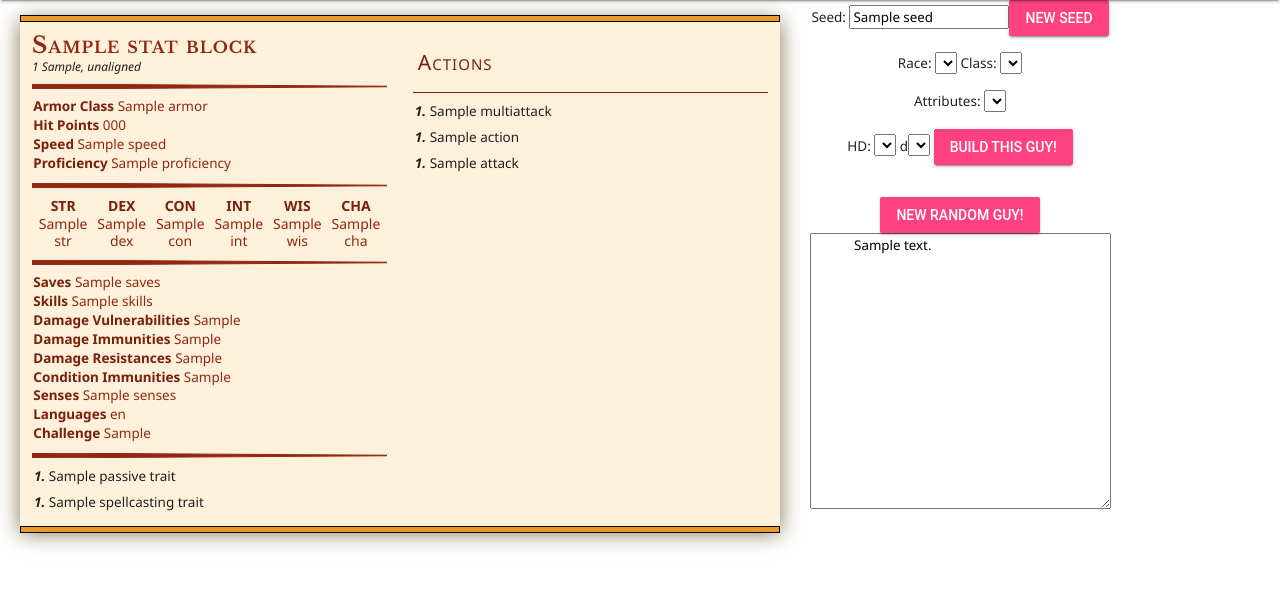
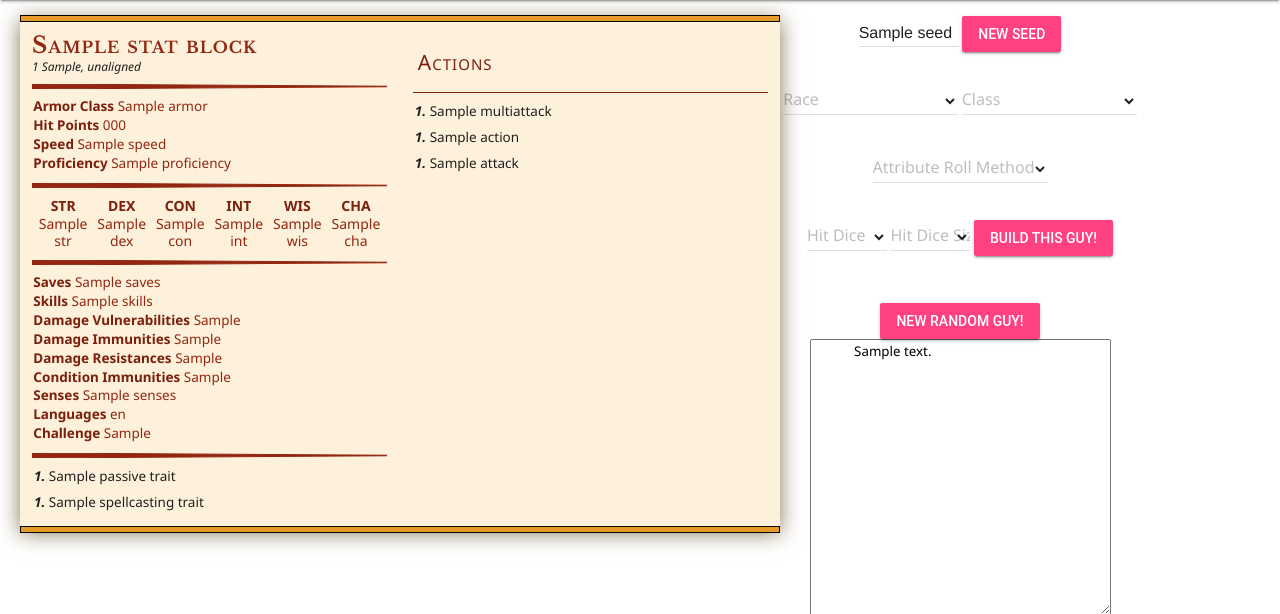
Before and after one commit to FriendGaru/flask_npcgen, a Flask app: template templates/main.html in a window 1280 px wide. Shown: the part 64-678 px from the top of the page. Run offline with Flask 2, Linux system fonts and the light colour scheme; the template is opened without the code that fills it: most values are stand-ins (such as "Sample title", 1, 10 or a date in 2020); lists and menus that the app fills with data are empty.

Commit message:
mdl tweaking

```diff
--- a/static/style.css
+++ b/static/style.css
@@ -9,3 +9,18 @@
     display: table;
     clear: both;
 }
+
+.seedfield{
+    width:100%;
+    max-width:100px;
+}
+
+.bigselector{
+    width:50%;
+    max-width:175px;
+}
+
+.smallselector{
+    width:25%;
+    max-width:80px;
+}
--- a/templates/macros/forms.html
+++ b/templates/macros/forms.html
@@ -1,4 +1,4 @@
-{% macro select_menu(id, name, values, first_label='', starting_value='') -%}
+{% macro vanilla_select_menu(id, name, values, first_label='', starting_value='') -%}
 <select id="{{ id }}" name="{{ name }}">
     {% if first_label == '' %}
     <optgroup label="{{ name }}">
@@ -18,3 +18,33 @@
     </optgroup>
 </select>
 {%- endmacro %}
+
+{% macro select_menu(id, name, values, floating_label='', starting_value='', size='normal') -%}
+    {% if size == 'normal' %}
+    <div class="mdl-textfield mdl-js-textfield mdl-textfield--floating-label bigselector">
+    {% elif size == 'small' %}
+    <div class="mdl-textfield mdl-js-textfield mdl-textfield--floating-label smallselector">
+    {% else %}
+    <div class="mdl-textfield mdl-js-textfield mdl-textfield--floating-label">
+    {% endif %}
+    <select class="mdl-textfield__input" id="{{id}}" name="{{name}}" >
+        <optgroup label="{{ floating_label }}">
+        {% for value in values %}
+            {% if value[0] == "@CATEGORY" %}
+                </optgroup>>
+                <optgroup label="{{ value[1] }}">
+             {% elif value[0]|string == starting_value|string %}
+                <option value="{{value[0]}}" selected>{{value[1]}}</option>
+            {% else %}
+                <option value="{{value[0]}}">{{value[1]}}</option>
+            {% endif %}
+        {% endfor %}
+        </optgroup>
+        </select>
+        {% if floating_label == '' %}
+    <label class="mdl-textfield__label" for="{{id}}">{{name}}</label>
+    {% else %}
+    <label class="mdl-textfield__label" for="{{id}}">{{floating_label}}</label>
+    {% endif %}
+  </div>
+{%- endmacro %}
--- a/templates/npc_form.html
+++ b/templates/npc_form.html
@@ -1,30 +1,30 @@
 {% import 'macros/forms.html' as forms %}
 <form action="" method="get">
-    Seed:
-    <input type="text" id="seed" name="seed" value="{{ npc_request['seed'] }}"><button onclick="fresh_seed()"
-          class="mdl-button mdl-js-button mdl-button--raised mdl-js-ripple-effect mdl-button--accent">
-            New Seed</button>
+      <div class="mdl-textfield mdl-js-textfield seedfield">
+        <input class="mdl-textfield__input" type="text" id="seed_field" name="seed" value="{{ npc_request['seed'] }}">
+        <label class="mdl-textfield__label" for="seed_field">seed</label>
+      </div>
+        <button onclick="fresh_seed()"
+        class="mdl-button mdl-js-button mdl-button--raised mdl-js-ripple-effect mdl-button--accent">
+        New Seed</button>
     <script>
     function fresh_seed() {
-        document.getElementById("seed").value = "{{ fresh_seed }}";
+        document.getElementById("seed_field").value = "{{ fresh_seed }}";
     }
-    </script><br/><br/>
-    Race:
+    </script>
+    <br/>
     {{ forms.select_menu(id='race_select', name='race_choice', values=form_options['race_options'],
-        first_label= 'RACES', starting_value=npc_request['race_choice']) }}
-    Class:
+        floating_label= 'Race', starting_value=npc_request['race_choice'], size='normal') }}
     {{ forms.select_menu(id='class_select', name='class_choice', values=form_options['class_options'],
-        first_label= 'CLASSES', starting_value=npc_request['class_choice']) }}<br/><br/>
-    Attributes:
+        floating_label= 'Class', starting_value=npc_request['class_choice'], size='normal') }}<br/>
     {{ forms.select_menu(id='attribute_roll_method', name='attribute_roll_method',
         values=form_options['attribute_roll_options'],
-        first_label= 'ATTRIBUTE ROLL METHOD', starting_value=npc_request['attribute_roll_method']) }}<br/><br/>
-    HD:
+        floating_label= 'Attribute Roll Method', starting_value=npc_request['attribute_roll_method'],
+        size='normal') }}<br/>
     {{ forms.select_menu(id='hd_num_select', name='hit_dice_num', values=form_options['hit_dice_num_options'],
-        first_label= 'HD', starting_value=npc_request['hit_dice_num']) }}
-    d{{ forms.select_menu(id='hd_size_select', name='hit_dice_size', values=form_options['hit_dice_size_options'],
-        first_label= 'd', starting_value=npc_request['hit_dice_size']) }}
-
+        floating_label= 'Hit Dice', starting_value=npc_request['hit_dice_num'], size='small') }}
+    {{ forms.select_menu(id='hd_size_select', name='hit_dice_size', values=form_options['hit_dice_size_options'],
+        floating_label= 'Hit Dice Size', starting_value=npc_request['hit_dice_size'], size='small') }}
     <button id="submit" type="submit" value="Submit"
             class="mdl-button mdl-js-button mdl-button--raised mdl-js-ripple-effect mdl-button--accent">
         Build This Guy!</button>
```
